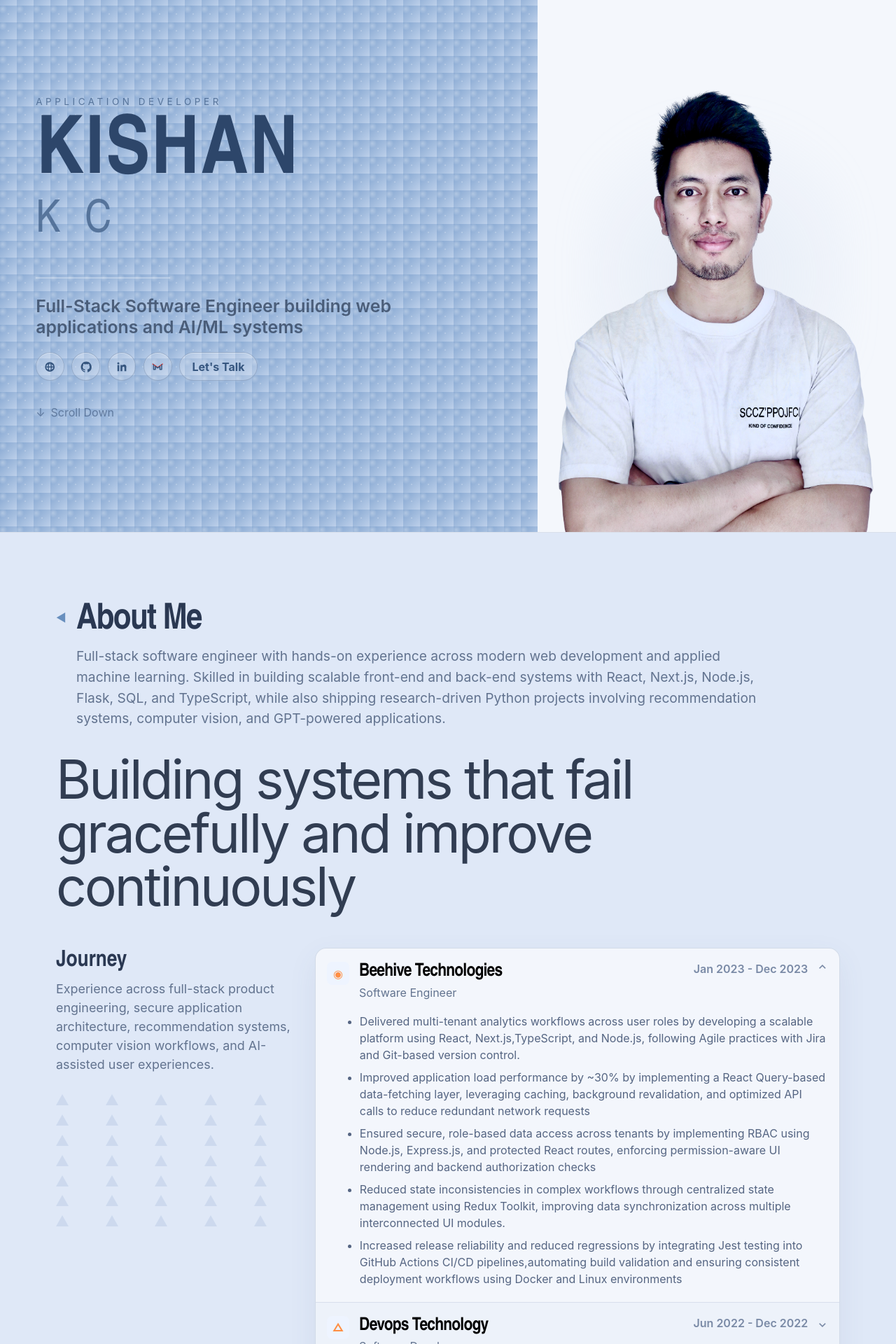
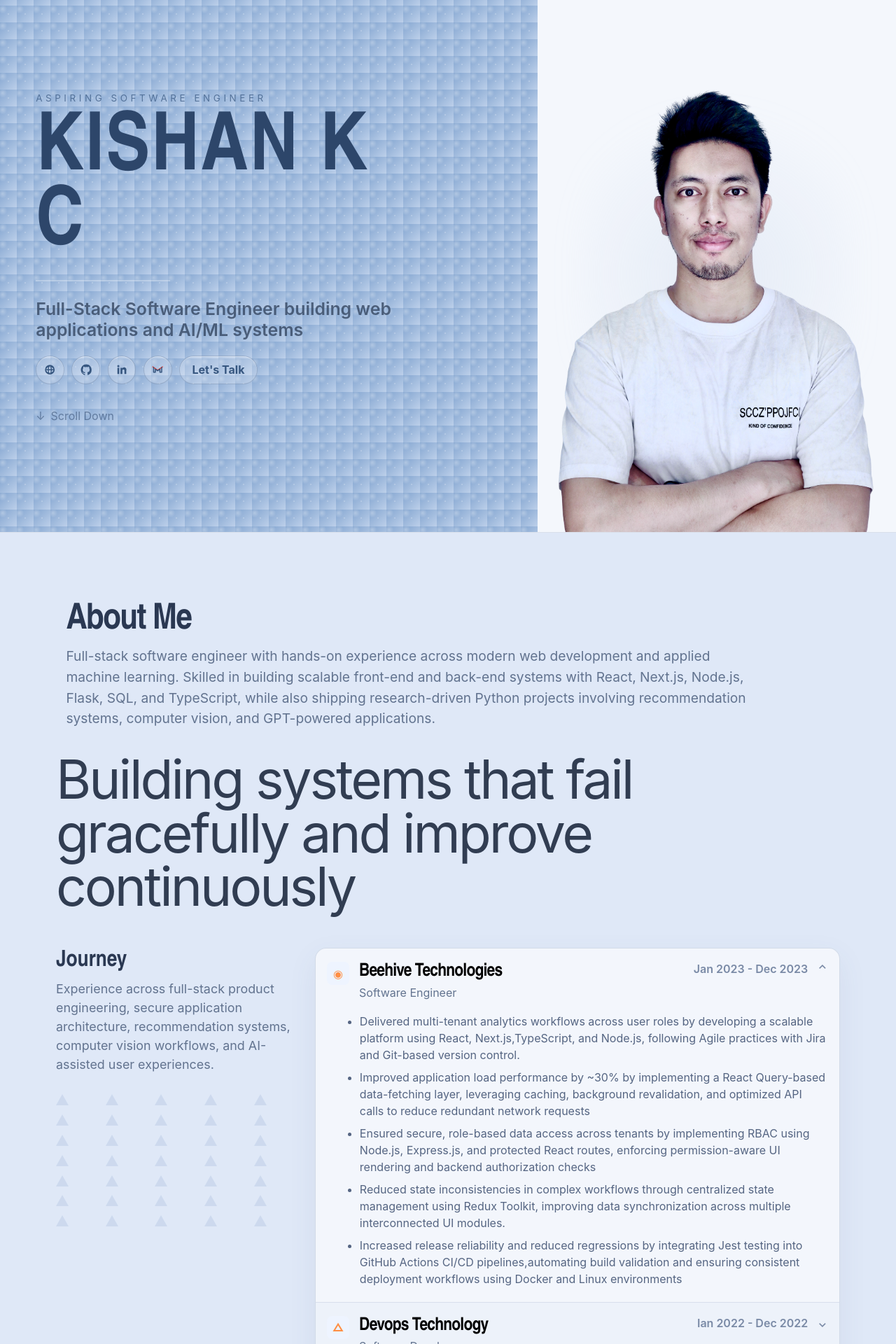
Before and after one commit to kishankc123/my-portfolio, a Vue app: page / in a window 1280 px wide. Shown: the part 40-1960 px from the top of the page at 70% size. Built offline with nearby package versions, Linux system fonts and the light colour scheme.

Commit message:
Minor update

```diff
--- a/src/App.vue
+++ b/src/App.vue
@@ -5,9 +5,8 @@
     <section id="hero" class="hero-section">
       <div class="hero-pattern"></div>
       <div class="hero-copy">
-        <p class="eyebrow">Application Developer</p>
-        <h1 class="hero-name">KISHAN</h1>
-        <h2 class="hero-subtitle">K C</h2>
+        <p class="eyebrow">Aspiring Software Engineer</p>
+        <h1 class="hero-name">KISHAN K C</h1>
         <div class="hero-divider"></div>
         <p class="hero-role">{{ heroRole }}</p>
 
@@ -88,7 +87,7 @@
       <section id="about" class="content-section section-light">
         <div class="section-inner">
           <div class="section-heading">
-            <span class="section-marker">◀</span>
+            <span class="section-marker"></span>
             <div>
               <h2>About Me</h2>
               <p>{{ summary }}</p>
@@ -100,7 +99,7 @@
           <div class="about-grid">
             <div class="journey-intro">
               <h3>Journey</h3>
-              <p>{{ journeyIntro }}</p>
+              <p style="justify-content: baseline;">{{ journeyIntro }}</p>
               <div class="triangle-grid" aria-hidden="true">
                 <span v-for="n in 35" :key="n"></span>
               </div>
@@ -420,7 +419,7 @@ const experience = [
   {
     company: 'Devops Technology',
     role: 'Software Developer',
-    date: 'Jun 2022 - Dec 2022',
+    date: 'Ian 2022 - Dec 2022',
     logo: '△',
     points: [
       'Reduced feature development time by 20% by building reusable UI components using React, TypeScript, Redux Toolkit, and Tailwind CSS, enabling scalable integration across HRM modules such as payroll and attendance systems.',
```
